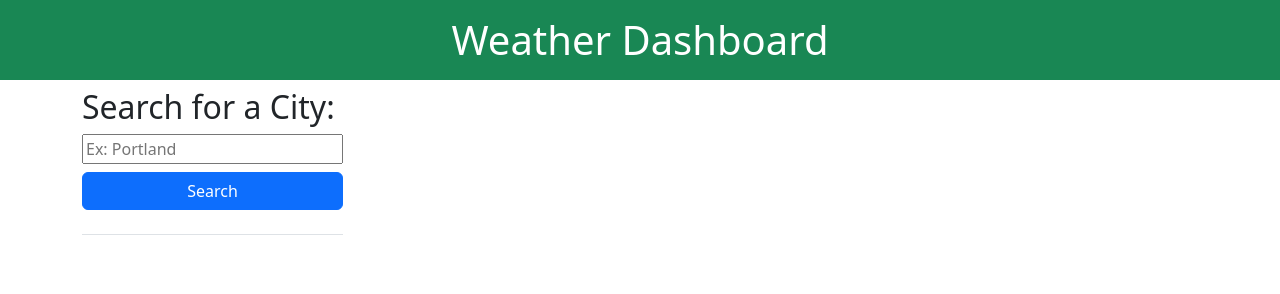
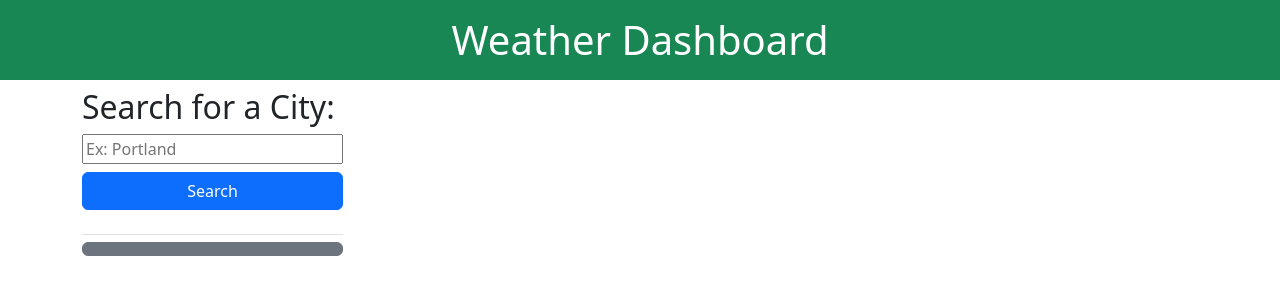
Before and after one commit to rtcottle/weather, a plain HTML site: page index.html in a window 1280 px wide. Drawn offline with nearby package versions, Linux system fonts and the light colour scheme.

```diff
--- a/index.html
+++ b/index.html
@@ -30,6 +30,7 @@
             Search
           </button>
           <div class="mt-4 border-bottom border-black"></div>
+          <section id="previous-cities"></section>
         </aside>
         <section class="col-9 h-75" id="card-container"></section>
       </div>
--- a/script.js
+++ b/script.js
@@ -8,32 +8,33 @@ var searchBtn = document.querySelector(".btn");
 var APIKey = "7b5f03654b5a109a294b890d0283e4e0";
 var cardContainer = document.getElementById("card-container");
 var citySearch = document.getElementById("location");
+var previousCities = document.getElementById("previous-cities");
 var recentCities = [];
 
+renderCities();
 //retain previous searches as buttons
 //TODO: push pastCities into the recentCities array.
 //TODO: render all recentCities into buttons.
 // TODO: all generated buttons need to have the "past" class
 function renderCities() {
   recentCities.push(localStorage.getItem("pastCities"));
-  var pastCities = JSON.parse(recentCities);
+  var pastCities = JSON.stringify(recentCities);
   console.log(pastCities);
-  // recentCities.forEach(() => {
-  //   var listCity = document.createElement("button");
-  //   listCity.textContent = [i].pastCities;
-  //   listCity.setAttribute("class", "past btn btn-secondary w-100");
+  var listCity = document.createElement("button");
+  previousCities.appendChild(listCity);
+  listCity.textContent = recentCities;
+  listCity.setAttribute("class", "past btn btn-secondary w-100");
+  // renderCities.on("click", function () {
+  //   getElementById("location").value = pastCities;
   // });
-  //   renderCities.on("click", function () {
-  //     getElementById("location").value = pastCities;
-  //   });
-  // }
-  //TODO: this is a function to select the past cities
-  // function pastCitySelect() {
-  //   document.querySelectorAll("past").addEventListener("click", function () {
-  //     document.getElementById("location").value = this;
-  //     getApi();
-  //   });
 }
+//TODO: this is a function to select the past cities
+// function pastCitySelect() {
+//   document.querySelectorAll("past").addEventListener("click", function () {
+//     document.getElementById("location").value = this;
+//     getApi();
+//   });
+// }
 
 function getApi() {
   localStorage.setItem("pastCities", JSON.stringify(citySearch.value));
```
